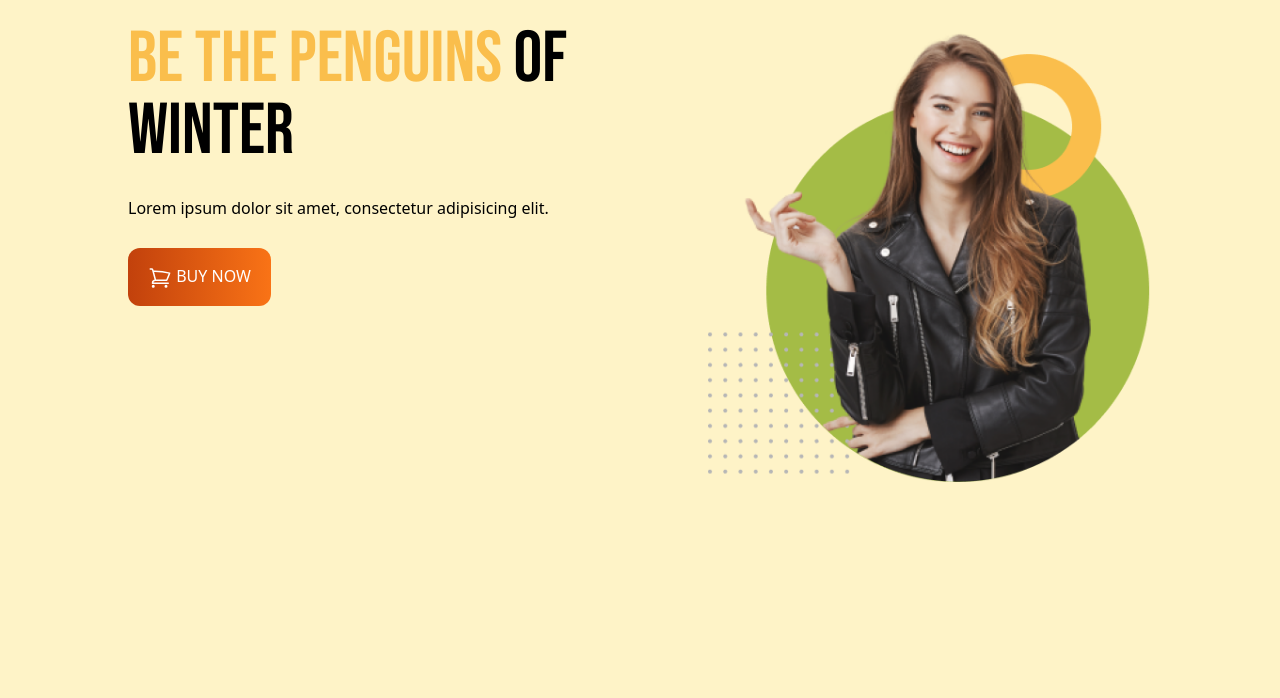
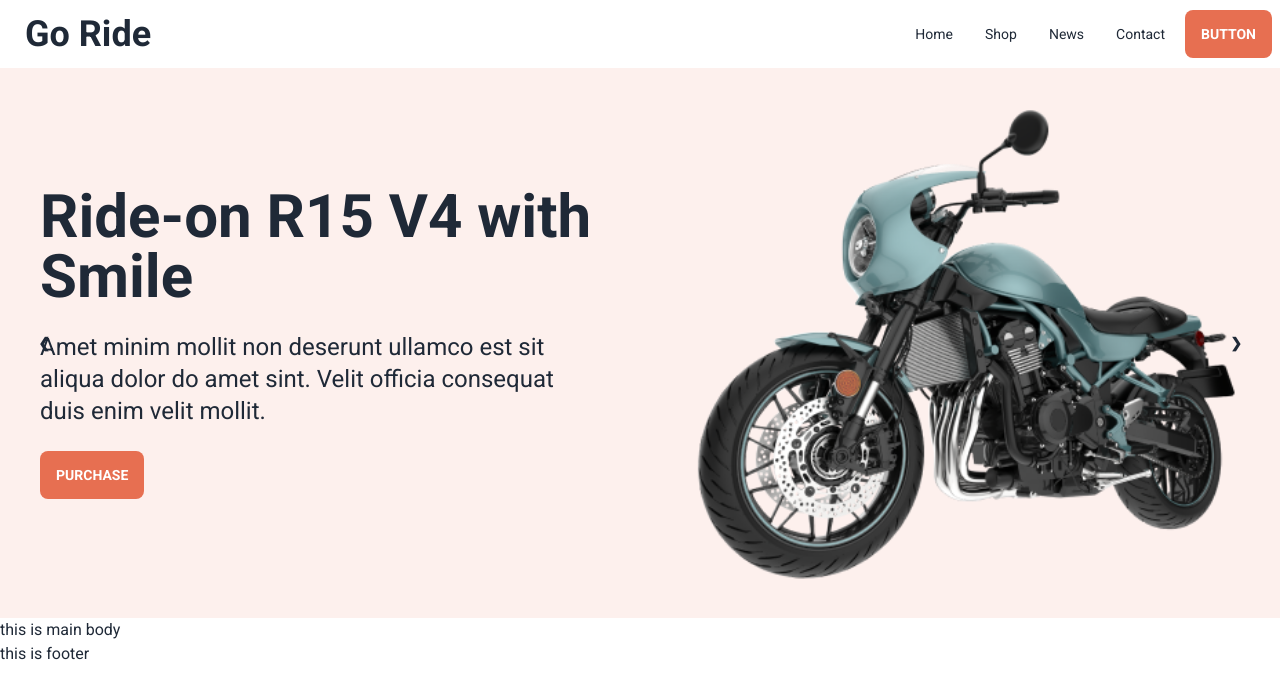
Before and after one commit to sahariarahmmadshakil/explore-tailwind, a plain HTML site: page index.html in a window 1280 px wide. Drawn offline with nearby package versions, Linux system fonts and the light colour scheme.

Commit message:
setup dasy Ui

```diff
--- a/index.html
+++ b/index.html
@@ -3,42 +3,125 @@
 
 <head>
     <meta charset="UTF-8">
-    <meta name="viewport" content="width=Explore tailwind css, initial-scale=1.0">
+    <meta name="viewport" content="width=device-width, initial-scale=1.0">
+    <link href="https://cdn.jsdelivr.net/npm/daisyui@3.4.0/dist/full.css" rel="stylesheet" type="text/css" />
     <script src="https://cdn.tailwindcss.com"></script>
+    <!-- google font  -->
     <link rel="preconnect" href="https://fonts.googleapis.com">
     <link rel="preconnect" href="https://fonts.gstatic.com" crossorigin>
     <link
-        href="https://fonts.googleapis.com/css2?family=Bebas+Neue&family=Poppins:ital,wght@0,500;0,600;0,700;0,800;0,900;1,500;1,600;1,700;1,800;1,900&display=swap"
+        href="https://fonts.googleapis.com/css2?family=Roboto:ital,wght@0,100;0,300;0,400;0,500;0,700;0,900;1,100;1,300;1,400;1,500;1,700;1,900&display=swap"
         rel="stylesheet">
+    <link rel="stylesheet" href="css/style.css">
     <style>
-        .bebas-neue {
-            font-family: 'Bebas Neue', sans-serif;
+        * {
+            font-family: 'Roboto', sans-serif;
         }
     </style>
-    <title>Document</title>
+    <!-- tailwind custom class  -->
+    <script>
+        tailwind.config = {
+            theme: {
+                extend: {
+                    colors: {
+                        clifford: '#da373d',
+                        'bike-color': '#E76F51',
+                        'primary-bg': 'rgba(231, 111, 81, 0.1)',
+                    }
+                }
+            }
+        }
+    </script>
+    <!-- custom class  -->
+    <title>Explore Tailwind </title>
 </head>
 
-<body class="bg-amber-100">
-    <nav></nav>
-    <header
-        class="flex flex-col md:flex-row md:justify-between sm:items-stretch align-middle px-4 py-4 md:px-32 md:py-6">
-        <aside class="space-y-7">
-            <h1 class="text-4xl md:text-7xl bebas-neue" uppercase><span class="text-[#fabe4c]">Be the Penguins</span> of
-                Winter </h1>
-            <p class="text-base">Lorem ipsum dolor sit amet, consectetur adipisicing elit.</p>
-            <button
-                class="uppercase text-base inline text-white bg-blue-600 py-4 px-5 rounded-xl bg-gradient-to-r from-orange-700 to-orange-500"><svg
-                    xmlns="http://www.w3.org/2000/svg" fill="none" viewBox="0 0 24 24" stroke-width="1.5"
-                    stroke="currentColor" class="w-6 h-6 inline">
-                    <path stroke-linecap="round" stroke-linejoin="round"
-                        d="M2.25 3h1.386c.51 0 .955.343 1.087.835l.383 1.437M7.5 14.25a3 3 0 00-3 3h15.75m-12.75-3h11.218c1.121-2.3 2.1-4.684 2.924-7.138a60.114 60.114 0 00-16.536-1.84M7.5 14.25L5.106 5.272M6 20.25a.75.75 0 11-1.5 0 .75.75 0 011.5 0zm12.75 0a.75.75 0 11-1.5 0 .75.75 0 011.5 0z" />
-                </svg>
-                Buy Now
-        </aside>
-        <aside>
-            <img src="images/model.png" alt="">
-        </aside>
+<body>
+    <header class="md:container md:mx-auto">
+        <nav>
+            <div class="navbar bg-base-100">
+                <div class="grow">
+                    <div class="dropdown">
+                        <label tabindex="0" class="btn btn-ghost lg:hidden">
+                            <svg xmlns="http://www.w3.org/2000/svg" class="h-5 w-5" fill="none" viewBox="0 0 24 24"
+                                stroke="currentColor">
+                                <path stroke-linecap="round" stroke-linejoin="round" stroke-width="2"
+                                    d="M4 6h16M4 12h8m-8 6h16" />
+                            </svg>
+                        </label>
+                        <ul tabindex="0"
+                            class="menu menu-sm dropdown-content mt-3 z-[1] p-2 shadow bg-base-100 rounded-box w-52">
+                            <li><a>Home</a></li>
+                            <li><a>Shop</a></li>
+                            <li><a>News</a></li>
+                            <li><a>Contact</a></li>
+
+                        </ul>
+                    </div>
+                    <a class="btn btn-ghost normal-case text-4xl">Go Ride</a>
+                </div>
+                <div class="navbar-center hidden lg:flex">
+                    <ul class="menu menu-horizontal px-1">
+                        <li><a>Home</a></li>
+                        <li><a>Shop</a></li>
+                        <li><a>News</a></li>
+                        <li><a>Contact</a></li>
+                    </ul>
+                </div>
+                <div class="">
+                    <a class="btn btn-primary bg-bike-color text-white border-0">Button</a>
+                </div>
+            </div>
+        </nav>
+        <!-- slider  -->
+        <div class="carousel w-full bg-primary-bg   h-auto md:h-[550px] ">
+            <div id="slide1" class="carousel-item relative w-full justify-center py-2">
+                <div class="flex items-center gap-20 px-10">
+                    <div class="flex-1">
+                        <h1 class="text-2xl lg:text-6xl font-semibold">Ride-on R15 V4 with Smile</h1> <br>
+                        <p class="text-xs lg:text-2xl">Amet minim mollit non deserunt ullamco
+                            est sit aliqua dolor do amet sint. Velit officia consequat duis enim velit mollit.</p> <br>
+                        <a href="#" class="btn btn-primary bg-bike-color border-0 text-white">Purchase</a>
+                    </div>
+                    <div class="flex-1">
+                        <img src="images/slider/bike1.png" class="w-full" />
+                    </div>
+                </div>
+                <div class="absolute flex justify-between transform -translate-y-1/2 left-5 right-5 top-1/2">
+                    <a href="#slide4" class="btn btn-circle bg-transparent border-0 hover:border hover:bg-transparent">❮</a>
+                    <a href="#slide2" class="btn btn-circle bg-transparent border-0 hover:border hover:bg-transparent">❯</a>
+                </div>
+            </div>
+            <!-- <div id="slide2" class="carousel-item relative w-full">
+                <img src="images/slider/bike2.png" class="w-full" />
+                <div class="absolute flex justify-between transform -translate-y-1/2 left-5 right-5 top-1/2">
+                    <a href="#slide1" class="btn btn-circle">❮</a>
+                    <a href="#slide3" class="btn btn-circle">❯</a>
+                </div>
+            </div>
+            <div id="slide3" class="carousel-item relative w-full">
+                <img src="images/slider/bike3.png" class="w-full" />
+                <div class="absolute flex justify-between transform -translate-y-1/2 left-5 right-5 top-1/2">
+                    <a href="#slide2" class="btn btn-circle">❮</a>
+                    <a href="#slide4" class="btn btn-circle">❯</a>
+                </div>
+            </div>
+            <div id="slide4" class="carousel-item relative w-full">
+                <img src="images/slider/bike4.png" class="w-full" />
+                <div class="absolute flex justify-between transform -translate-y-1/2 left-5 right-5 top-1/2">
+                    <a href="#slide3" class="btn btn-circle">❮</a>
+                    <a href="#slide1" class="btn btn-circle">❯</a>
+                </div>
+            </div> -->
+        </div>
     </header>
+    <main class="md:container md:mx-auto">
+        <p>this is main body</p>
+    </main>
+    <footer>
+        <p>this is footer</p>
+    </footer>
+
 </body>
 
 </html>
```
Also changed, not shown: tailwind.config.js (+6 -6 lines), images/icons/star-half-stroke-solid.svg (added), images/icons/star-regular.svg (added), images/icons/star-solid.svg (added), images/others/android.png (added), images/others/extrabike.png (added), images/others/faq.png (added), images/others/feature-bike.png (added), images/others/ios.png (added), images/others/latest1.png (added), images/others/latest2.png (added), images/others/latest3.png (added), images/others/user-1.png (added), images/others/user-2.png (added), 5 more files.
